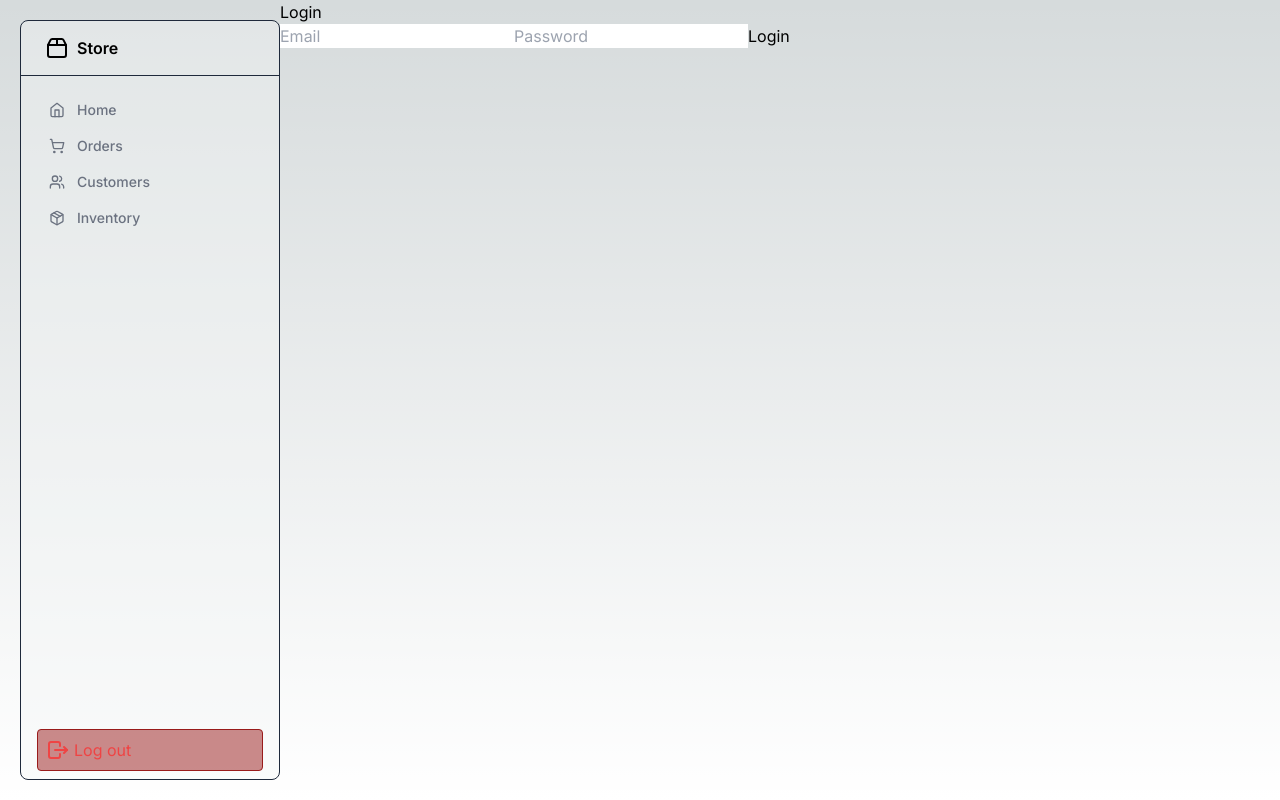
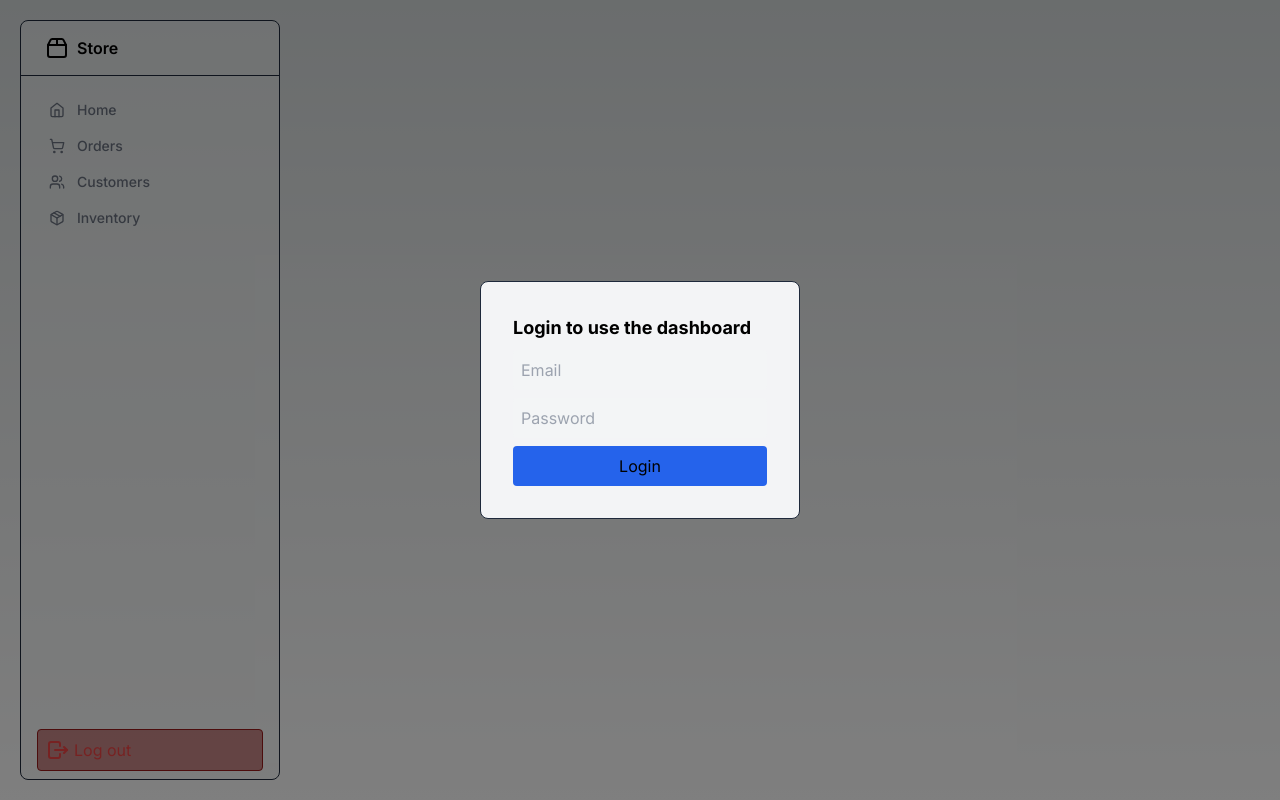
Before and after one commit to forjoa/inventory-control, a Next.js app: page /login in a window 1280 px wide. Built offline with nearby package versions, Linux system fonts and the light colour scheme; no server answers.

Commit message:
login path w/ styles

```diff
--- a/src/app/login/page.tsx
+++ b/src/app/login/page.tsx
@@ -1,5 +1,5 @@
 'use client'
-import { useState } from 'react';
+import { useState } from 'react'
 import { useRouter } from 'next/navigation'
 import { supabase } from '@/database/database_connection'
 
@@ -11,7 +11,10 @@ const LoginPage = () => {
   const handleLogin = async (e: any) => {
     e.preventDefault()
     try {
-      const { data, error } = await supabase.auth.signInWithPassword({ email, password })
+      const { data, error } = await supabase.auth.signInWithPassword({
+        email,
+        password,
+      })
       if (error) {
         throw error
       }
@@ -23,15 +26,37 @@ const LoginPage = () => {
   }
 
   return (
-    <div>
-      <h1>Login</h1>
-      <form onSubmit={handleLogin}>
-        <input type="email" placeholder="Email" value={email} onChange={(e) => setEmail(e.target.value)} />
-        <input type="password" placeholder="Password" value={password} onChange={(e) => setPassword(e.target.value)} />
-        <button type="submit">Login</button>
-      </form>
+    <div className='fixed inset-0 flex items-center justify-center bg-black bg-opacity-50'>
+      <div className='border border-slate-800 w-3/4 md:w-1/4 bg-gray-100 lg:block dark:bg-gray-900 rounded-lg'>
+        <div className='p-8 w-full'>
+          <form onSubmit={handleLogin} className='flex flex-col gap-2'>
+            <h1 className='text-lg font-bold'>Login to use the dashboard</h1>
+            <input
+              className='bg-gray-100/40 dark:bg-gray-800/40 rounded p-2 outline-none'
+              type='email'
+              placeholder='Email'
+              value={email}
+              onChange={(e) => setEmail(e.target.value)}
+            />
+            <input
+              className='bg-gray-100/40 dark:bg-gray-800/40 rounded p-2 outline-none'
+              type='password'
+              placeholder='Password'
+              value={password}
+              onChange={(e) => setPassword(e.target.value)}
+            />
+
+            <button
+              type='submit'
+              className='bg-blue-600 py-2 px-6 rounded transition-all hover:bg-blue-500 '
+            >
+              Login
+            </button>
+          </form>
+        </div>
+      </div>
     </div>
-  );
-};
+  )
+}
 
-export default LoginPage;
+export default LoginPage
```
